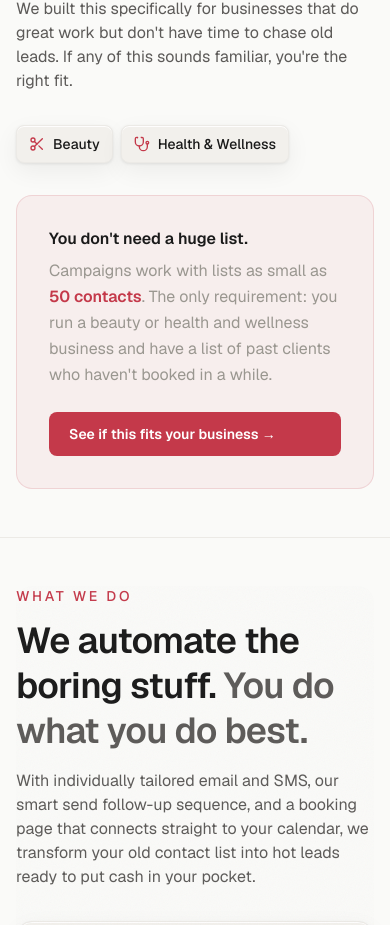
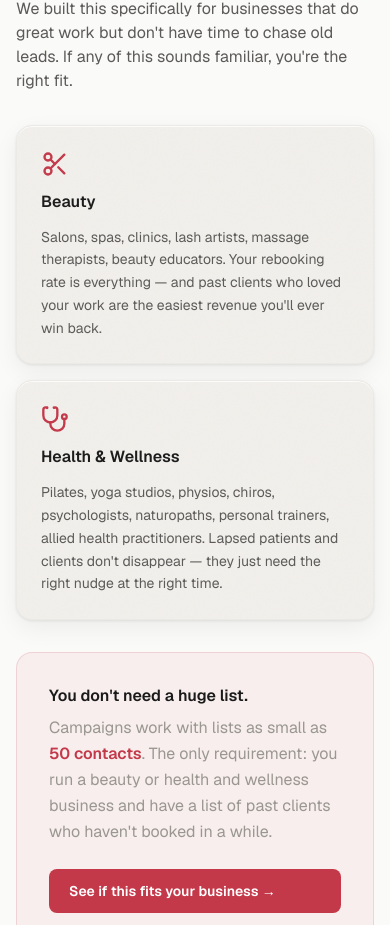
Before and after one commit to automationcultureai/automation-culture-marketing-website, a Next.js app: page / in a window 390 px wide. Shown: the part 1737-2662 px from the top of the page. Built offline with nearby package versions, Linux system fonts and the light colour scheme.

Commit message:
feat: show full industry cards on mobile in Who We Serve section
Co-Authored-By: Claude Sonnet 4.6 <noreply@anthropic.com>

```diff
--- a/app/components/sections/WhoWeServeSection.tsx
+++ b/app/components/sections/WhoWeServeSection.tsx
@@ -82,18 +82,19 @@ export function WhoWeServeSection() {
           </motion.p>
         </div>
 
-        {/* Mobile: compact industry tag list */}
-        <div className="sm:hidden flex flex-wrap gap-2 mb-8">
+        {/* Mobile: full industry cards */}
+        <div className="sm:hidden grid gap-4 mb-8">
           {industries.map((industry) => {
             const Icon = industry.icon;
             return (
               <div
                 key={industry.title}
-                className="flex items-center gap-2 rounded-lg border border-[#ECEAE6] bg-[#F2F0EC] px-3 py-2 text-sm font-medium text-[#1a1a1a]"
+                className="noise relative overflow-hidden rounded-2xl border border-[#ECEAE6] bg-[#F2F0EC] p-6 flex flex-col gap-3"
                 style={{ boxShadow: "inset 0 1px 0 rgba(255,255,255,0.9), 0 1px 3px rgba(0,0,0,0.08), 0 8px 24px rgba(0,0,0,0.06)" }}
               >
-                <Icon className="h-4 w-4 text-[#C4394A] shrink-0" />
-                {industry.title}
+                <Icon className="h-7 w-7 text-[#C4394A]" />
+                <h3 className="text-base font-semibold text-[#1a1a1a]">{industry.title}</h3>
+                <p className="text-sm text-[#5C5A58] leading-relaxed">{industry.description}</p>
               </div>
             );
           })}
```
